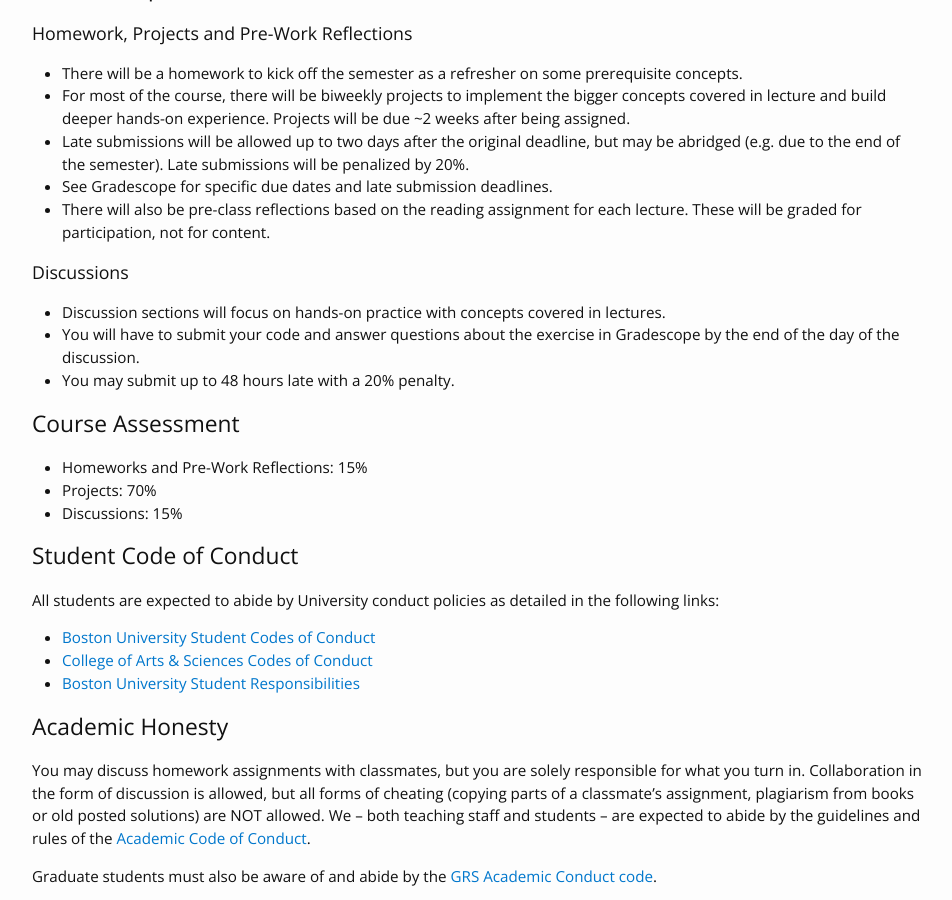
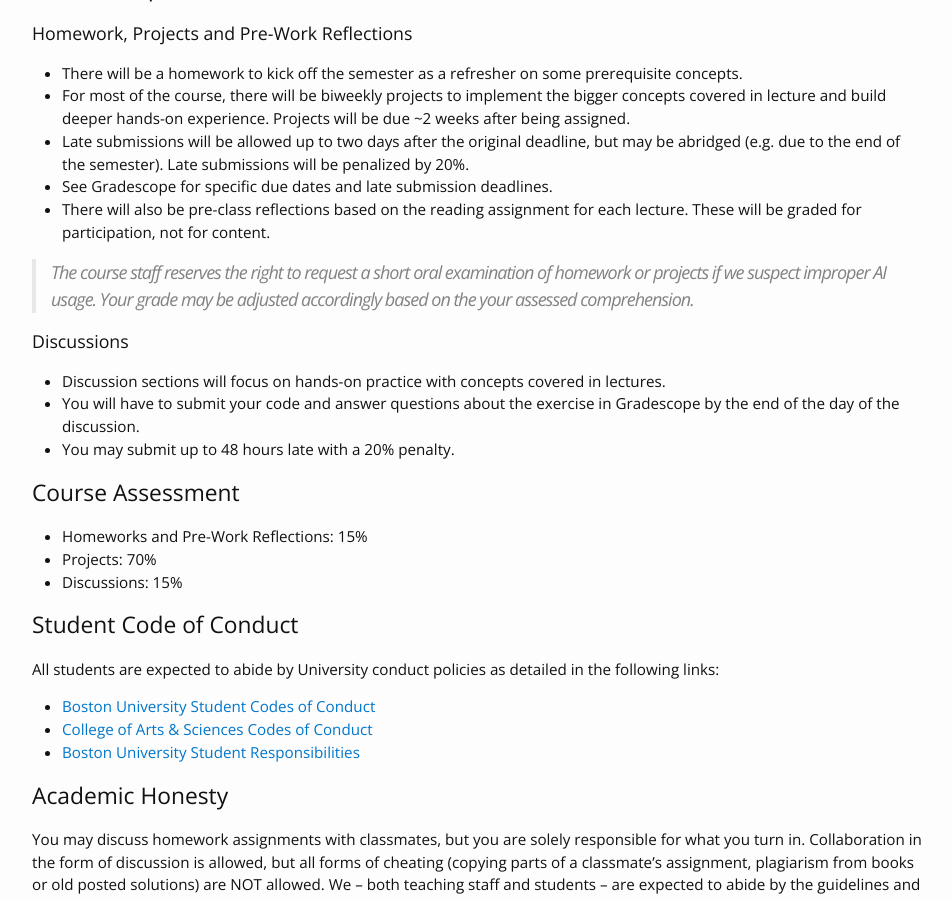
Before and after one commit to DL4DS/sp2026, a Jekyll site: the page built from index.md, in a window 1280 px wide and 900 px high, scrolled down 3001 px. Shown: the whole window, without its empty margins (163-1115 px from the left). Built offline with Jekyll 4.4.1, drawn with Linux system fonts in a browser that asks for light colours; nearby versions of some CDN libraries.

Commit message:
add comment about oral exam

```diff
--- a/index.md
+++ b/index.md
@@ -115,6 +115,10 @@ Late submissions will be penalized by 20%.
 - See Gradescope for specific due dates and late submission deadlines.
 - There will also be pre-class reflections based on the reading assignment for each lecture. These will be graded for participation, not for content.
 
+> The course staff reserves the right to request a short oral examination of
+> homework or projects if we suspect improper AI usage. Your grade may be adjusted
+> accordingly based on the your assessed comprehension.
+
 ### Discussions
 
 - Discussion sections will focus on hands-on practice with concepts covered in lectures.
```
